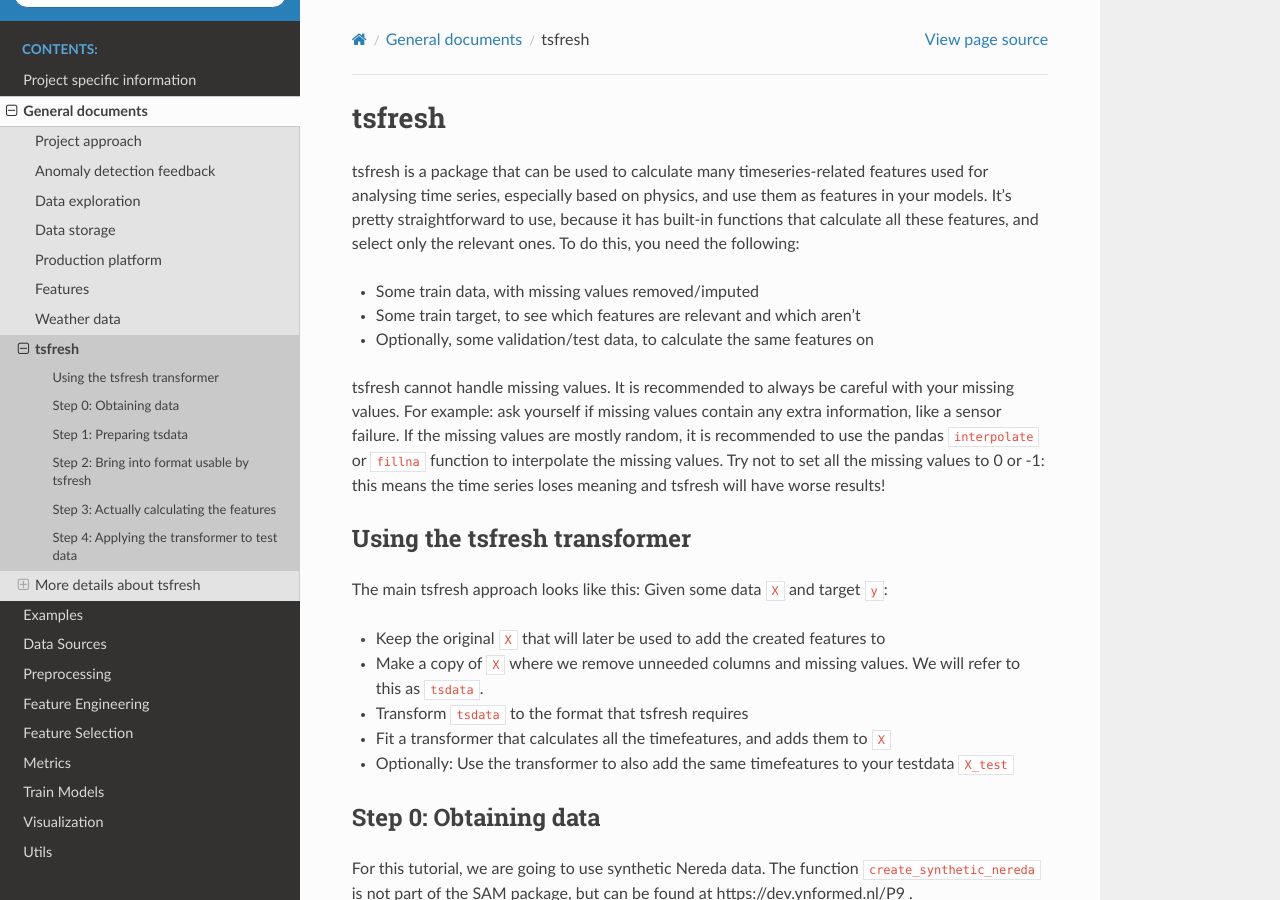
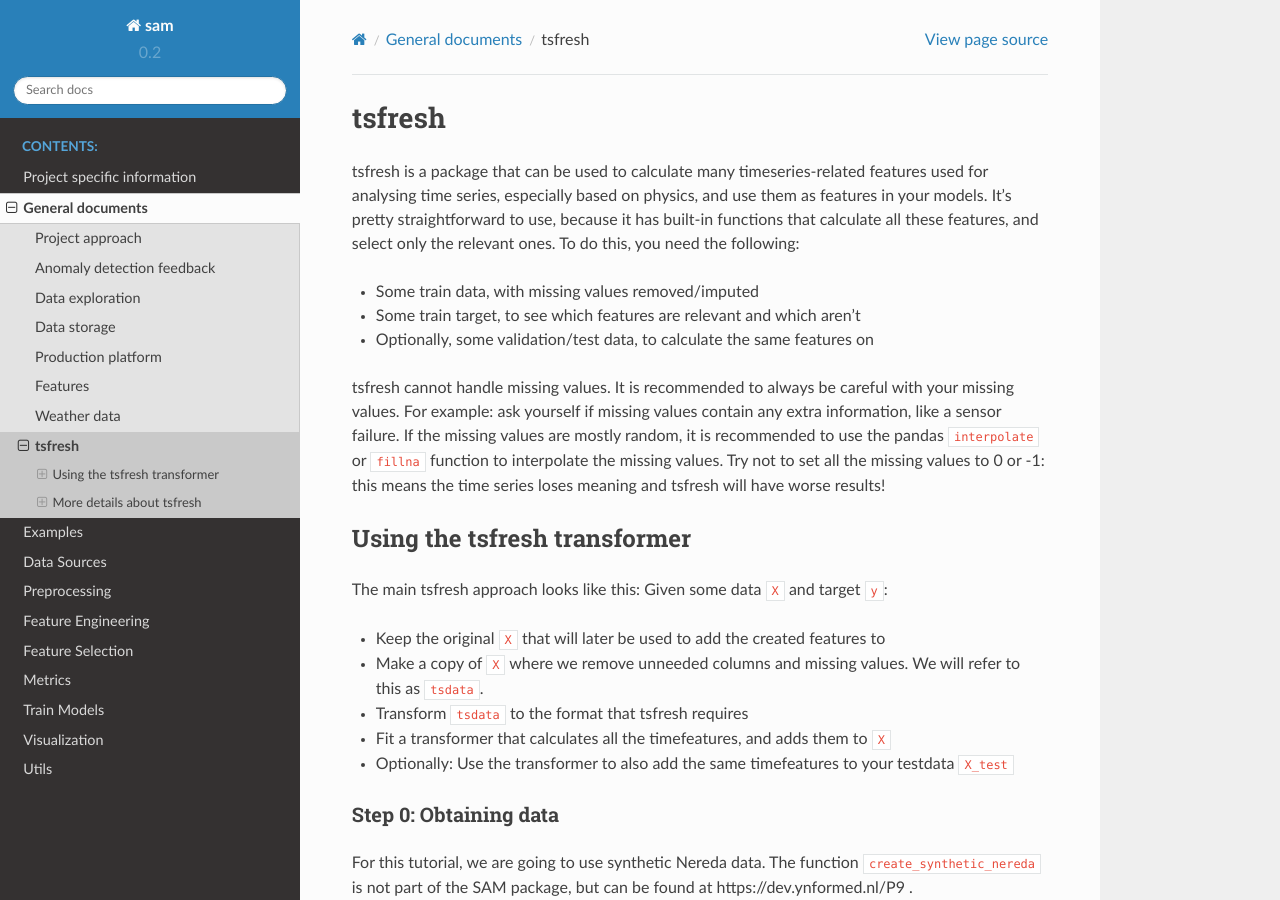
Before and after one commit to RoyalHaskoningDHV/sam, a Sphinx documentation site: the page built from docs/source/general_documents/tsfresh.md, in a window 1280 px wide and 900 px high. Built offline with Sphinx 7.4.7 and the Read the Docs theme 2.0.0, drawn with Linux system fonts in a browser that asks for light colours.

Commit message:
Overhaul readme, and fix several documentation issues
Summary:
Fix T408, T396, T394, T392

The readme has not been updated in a while, so I decided there could be a more logical ordering. Now, at the top there is 'getting started', showing how to install it and how to see documentation. Below that is all the stuff for developers.

Also fix a few other bugs in the documentation

Lastly, I fixed the documentation saying to use pep8. See https://github.com/PyCQA/pycodestyle/issues/466 It is now named pycodestyle (pep8 refers to the guide, not the program used to enforce the guide) pep8 is kept around, because arc lint looks at the [pep8] section, not the [pycodestyle] option

Test Plan: Haven't tested it, but they are simple changes to it should work

Reviewers: rutger, tim

Reviewed By: rutger

Maniphest Tasks: T408, T396, T394, T392

Differential Revision: https://dev.ynformed.nl/D581

````diff
--- a/docs/source/general_documents/tsfresh.md
+++ b/docs/source/general_documents/tsfresh.md
@@ -17,7 +17,7 @@
 * Fit a transformer that calculates all the timefeatures, and adds them to `X`
 * Optionally: Use the transformer to also add the same timefeatures to your testdata `X_test`
 
-## Step 0: Obtaining data
+### Step 0: Obtaining data
 
 For this tutorial, we are going to use synthetic Nereda data. The function `create_synthetic_nereda` is not part of the SAM package, but can be found at https://dev.ynformed.nl/P9 .
 
@@ -29,7 +29,7 @@
 y = X['NH4']
 ```
 
-## Step 1: Preparing tsdata
+### Step 1: Preparing tsdata
 
 tsfresh does not support missing data in the `X` dataframe. Furthermore, tsfresh calculation can take quite long, so we want to remove all columns that are not relevant to tsfresh. To do this, we make a copy of `X`, called `X_copy`. Importantly, the output from tsfresh is later added to `X` by looking at the row index. Therefore, we should not change the row index of `X_copy` during this process.
 
@@ -43,7 +43,7 @@
 X_copy = X_copy.fillna(X_copy.mean())
 ```
 
-## Step 2: Bring into format usable by tsfresh
+### Step 2: Bring into format usable by tsfresh
 
 Tsfresh supports a dataformat where each id corresponds to a single instance. This means that for each instance, the entire rolling window has to be given its own id. For more information about this format, [check the official documentation here](https://tsfresh.readthedocs.io/en/latest/text/forecasting.html). Luckily, there is a convenience function to do exactly this.
 
@@ -63,7 +63,7 @@
 
 We can now proceed to calling the transformer described in the previous section. We just have to correctly choose the `column_id` and `column_sort`: in this example: `UnitName` and `HistBatchStartDate`.
 
-## Step 3: Actually calculating the features
+### Step 3: Actually calculating the features
 
 To actually calculate all the features, it is recommended to use the sklearn transformer that comes with tsfresh:
 
@@ -84,7 +84,7 @@
 
 The result will be that `X_new` will have the same columns as `X`, but with extra columns added, as calculated by tsfresh. This sklearn transformer can be used in combination with other sklearn transformers, such as pipelines and column transformers. You will just have to be careful to calculate `tsdata` beforehand, and make sure that it corresponds to `X`.
 
-## Step 4: Applying the transformer to test data
+### Step 4: Applying the transformer to test data
 
 After all that, to apply this transformation to the test data (to make a prediction), we need to do this same process, except with `transform` instead of `fit_transform`. Here we calculate some `testtsdata`, which has had the same preprocessing as `tsdata`.
 
@@ -103,9 +103,9 @@
 
 This will only calculate the features that were previously selected, and add them all to `X_test`.
 
-# More details about tsfresh
+## More details about tsfresh
 
-## fc_parameters
+### fc_parameters
 
 In the transformer, there was the variable `default_fc_parameters`. There are three possible values for `default_fc_parameters`:
 * ComprehensiveFCParameters()
@@ -116,7 +116,7 @@
 
 Minimal is only for testing purposes, beause it only adds simple features like the mean, median, maximum, etcetera. However, because tsfresh can take very long if you have more than a few thousand rows, it is recommended to always start with Minimal! That way, you can see if your pipeline works, before you step up to Efficient or Comprehensive and find out after a long computation that you had a bug in your code.
 
-## Feature selection
+### Feature selection
 
 tsfresh computes many, many features, in the order of hundreds. Furthermore, it computes those hundreds of features for each input feature. For example, if `tsdata` contains 7 features, it will compute 7 sets of hundreds of features. The output will therefore contain thousands of columns. This is far too much, and most of these features will be completely irrelevant. tsfresh already filters out the irrelevant features by using `RelevantFeatureAugmenter` (Hence the word `relevant`). It does this by comparing each of the thousands of features to the target variable, and removing those that have absolutely no relation.
 
@@ -124,7 +124,7 @@
 
 Furthermore, because of the complexity of this entire process, it is not guaranteed that running the code with 99% similar data will return 99% similar feature columns. However, we haven't done enough experimentation to know exactly how much this varies.
 
-## Obtaining specific features
+### Obtaining specific features
 
 Knowing that tsfresh is not guaranteed to return the same features, we might want to ask it to calculate specific features, instead of leaving it all up to the selection algorithm described above. There are two ways of doing this:
 
@@ -132,7 +132,7 @@
 
 * The second method applies if you want even more fine control over which features are calculated. In this case, [check the tsfresh documentation here](https://tsfresh.readthedocs.io/en/latest/text/feature_extraction_settings.html). This page describes creating a dictionary that lists all the features you want to calculate. This is obviously more labor-intensive. Although it is not mentioned on this page, this approach can also be combined with the sklearn-transformer: just pass the dictionary to the transformer, in the `default_fc_parameters` argument.
 
-## Troubleshooting: ZeroDivisionError
+### Troubleshooting: ZeroDivisionError
 
 During development, we encountered the following error: `ZeroDivisionError: integer division or modulo by zero`. We have not (yet) found out exactly what triggers this error, but we know how to fix it.
 
--- a/setup.cfg
+++ b/setup.cfg
@@ -1,3 +1,7 @@
+[pycodestyle]
+max-line-length = 99
+exclude = .ipynb_checkpoints
+
 [pep8]
 max-line-length = 99
 exclude = .ipynb_checkpoints
````
Also changed, not shown: README.md (+43 -46 lines), setup.py (+14 -6 lines), 1 other file.
